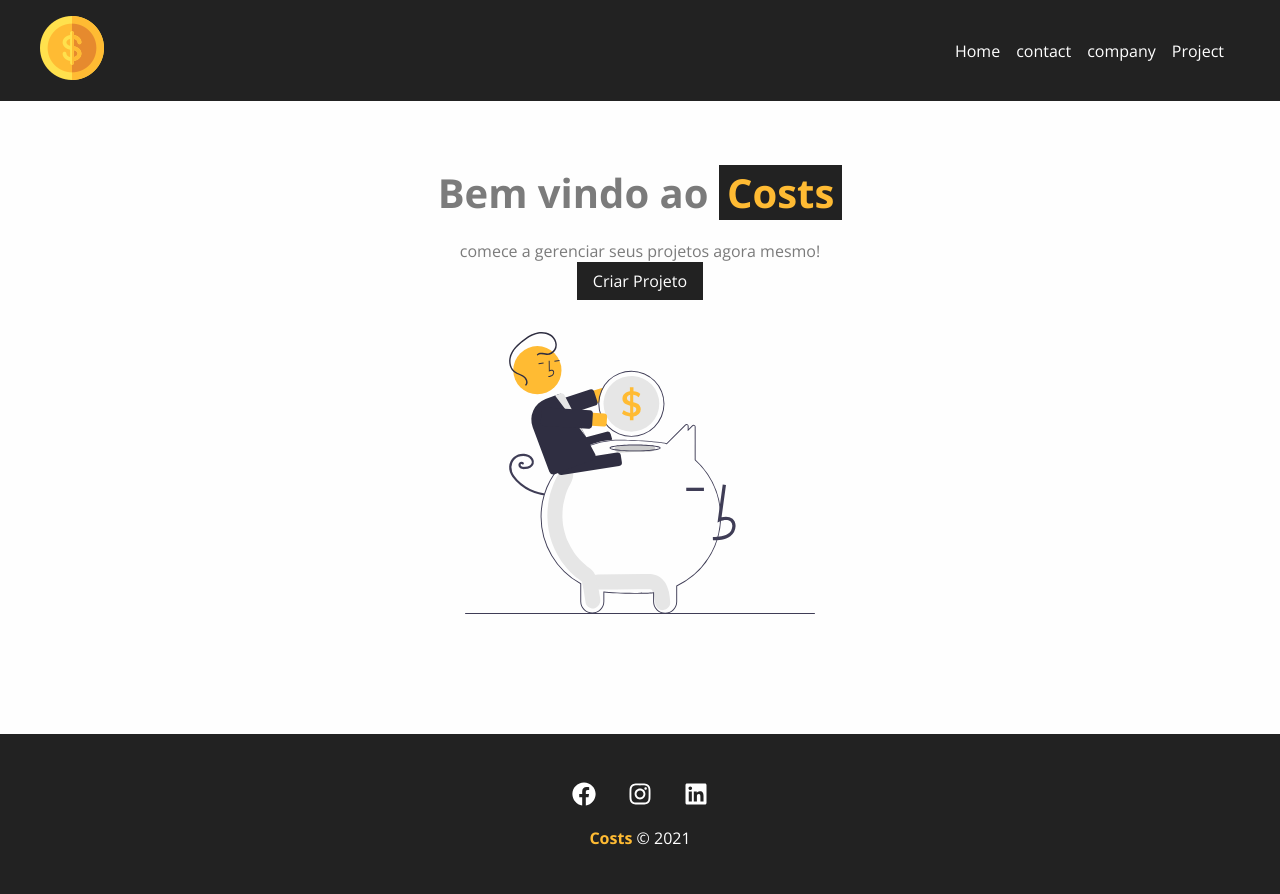
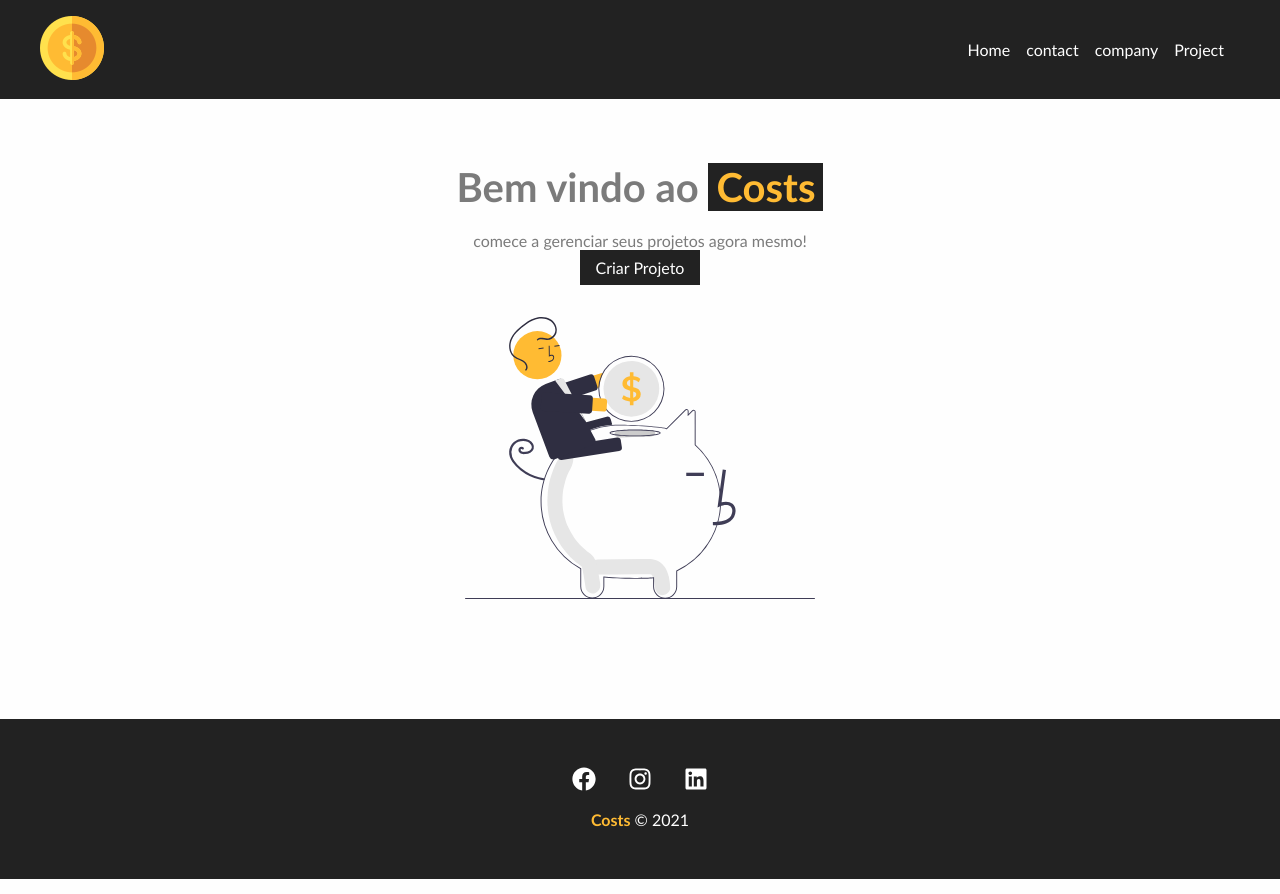
Before and after one commit to RickShimizu/Cost, a React (Create React App) app: page / in a window 1280 px wide. Built offline with nearby package versions, Linux system fonts and the light colour scheme.

Commit message:
sd commit cost

```diff
--- a/src/index.module.css
+++ b/src/index.module.css
@@ -3,7 +3,7 @@
   padding: 0;
   margin: 0;
   box-sizing: border-box;
-  font-family: 'Open sans', 'sans-serif';
+  font-family: 'Gill Sans', 'Gill Sans MT', Calibri, 'Trebuchet MS', sans-serif;
 }
 
 html,
```
